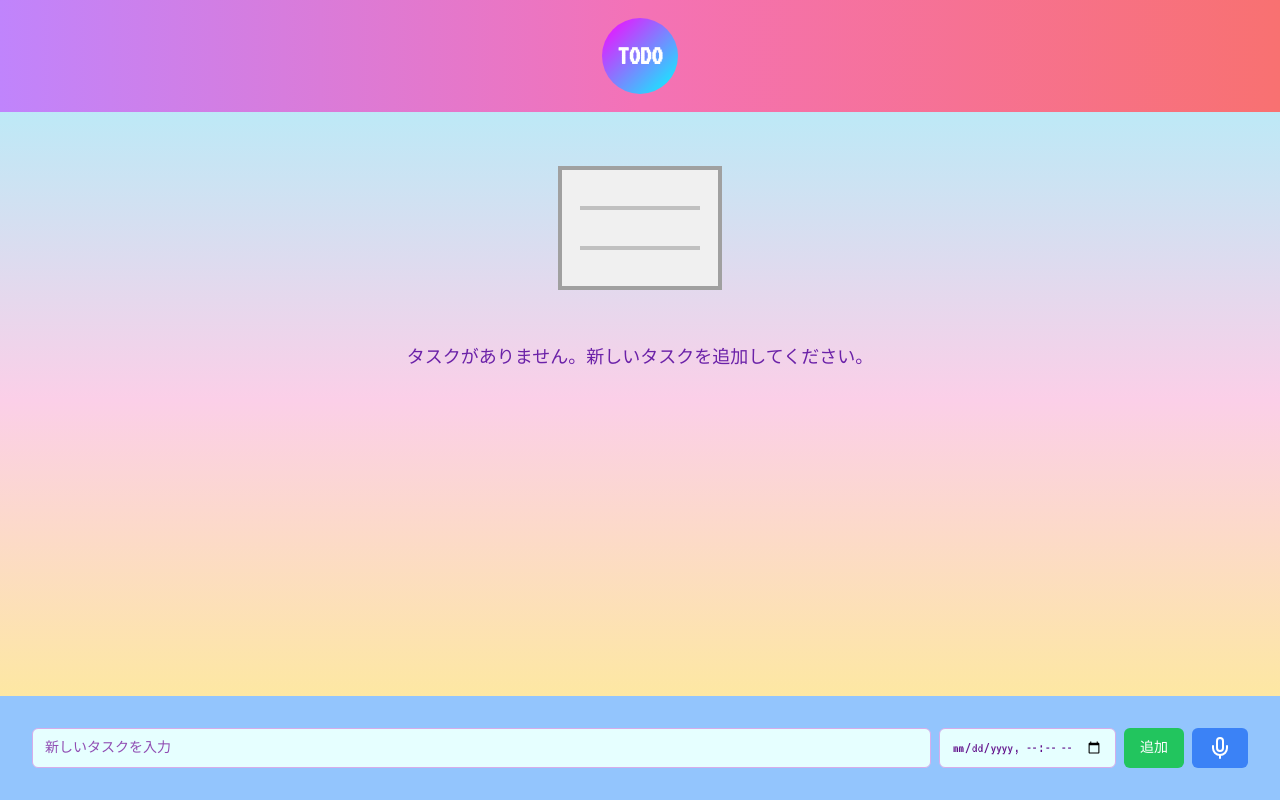
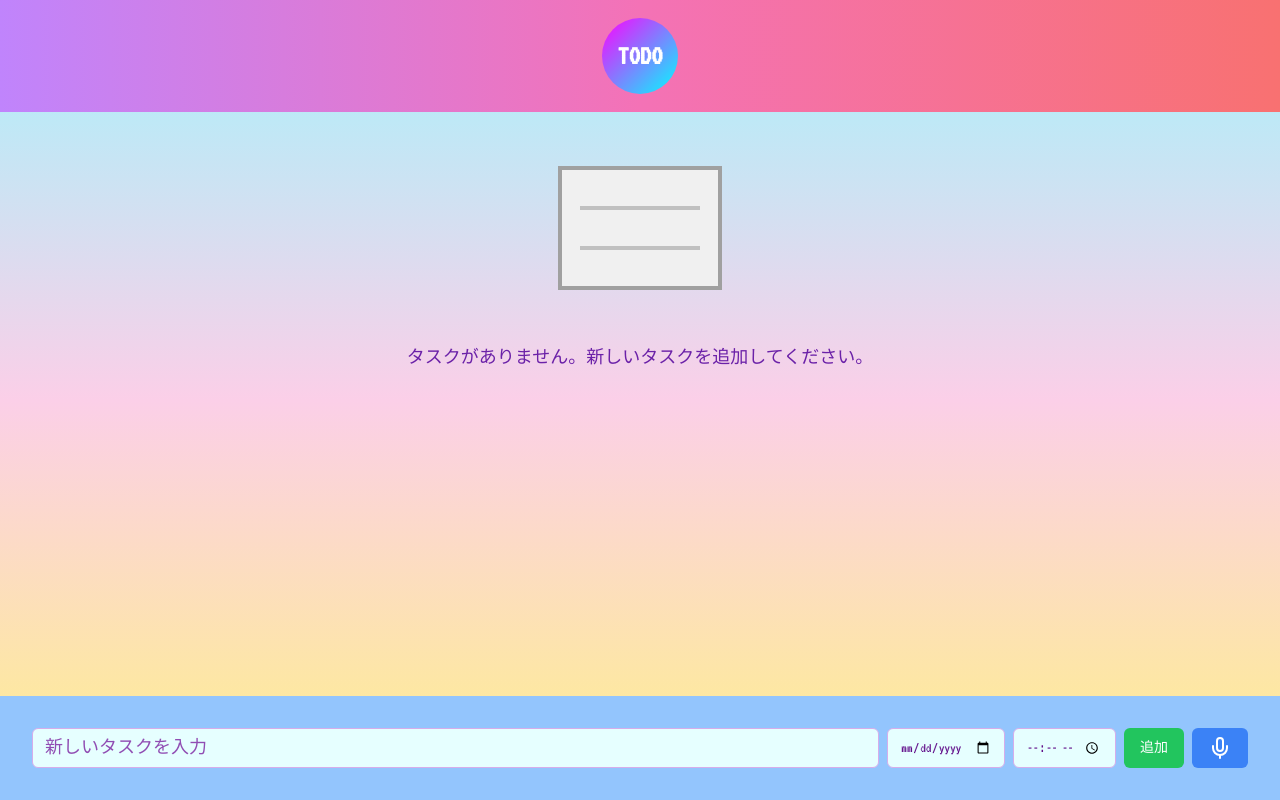
Before and after one commit to kentaro/todo, a Next.js app: page / in a window 1280 px wide. Built offline with nearby package versions, Linux system fonts and the light colour scheme.

Commit message:
スマホのChromeで、やっぱり期限選択の箇所にカレンダーが表示されていません。

```diff
--- a/src/app/layout.tsx
+++ b/src/app/layout.tsx
@@ -22,7 +22,7 @@ export default function RootLayout({
         <meta name="theme-color" content="#000000" />
         <link rel="apple-touch-icon" href="/todo/icon-192x192.png" />
       </head>
-      <body className={vt323.className}>
+      <body className={`${vt323.className} text-lg`}>
         {children}
         <script
           dangerouslySetInnerHTML={{
--- a/src/app/page.tsx
+++ b/src/app/page.tsx
@@ -99,7 +99,7 @@ export default function Home() {
   };
 
   return (
-    <div className="flex flex-col min-h-screen bg-gradient-to-b from-cyan-200 via-pink-200 to-yellow-200">
+    <div className="flex flex-col min-h-screen bg-gradient-to-b from-cyan-200 via-pink-200 to-yellow-200 text-lg">
       <header className="bg-gradient-to-r from-purple-400 via-pink-400 to-red-400 p-4">
         <div className="container mx-auto flex justify-center">
           <Y2KLogo />
--- a/src/components/add-todo.tsx
+++ b/src/components/add-todo.tsx
@@ -12,15 +12,18 @@ type AddTodoProps = {
 export function AddTodo({ onAdd }: AddTodoProps) {
   const [title, setTitle] = useState('')
   const [dueDate, setDueDate] = useState('')
+  const [dueTime, setDueTime] = useState('')
   const [isListening, setIsListening] = useState(false)
 
   const handleSubmit = (e: React.FormEvent) => {
     e.preventDefault()
     if (title.trim()) {
-      const dueDateObj = dueDate ? new Date(dueDate) : undefined
+      const dueDateTimeString = dueDate && dueTime ? `${dueDate}T${dueTime}` : undefined
+      const dueDateObj = dueDateTimeString ? new Date(dueDateTimeString) : undefined
       onAdd(title.trim(), dueDateObj)
       setTitle('')
       setDueDate('')
+      setDueTime('')
     }
   }
 
@@ -58,24 +61,21 @@ export function AddTodo({ onAdd }: AddTodoProps) {
             type="text"
             value={title}
             onChange={(e) => setTitle(e.target.value)}
-            placeholder="新しいタスクを入力"
-            className="w-full"
+            placeholder="新しいタスクを入力" className="w-full text-lg"
           />
-          <div className="relative w-full sm:w-auto">
+          <div className="flex w-full sm:w-auto gap-2">
             <Input
-              type="datetime-local"
+              type="date"
               value={dueDate}
               onChange={(e) => setDueDate(e.target.value)}
-              className="w-full sm:w-auto appearance-none"
-              id="dueDateInput"
+              className="w-full sm:w-auto"
             />
-            <Button
-              type="button"
-              className="absolute right-1 top-1/2 -translate-y-1/2 p-1 hidden sm:block"
-              variant="ghost"
-              onClick={() => (document.getElementById('dueDateInput') as HTMLInputElement)?.showPicker()}
-            >
-            </Button>
+            <Input
+              type="time"
+              value={dueTime}
+              onChange={(e) => setDueTime(e.target.value)}
+              className="w-full sm:w-auto"
+            />
           </div>
         </div>
         <div className="flex w-full sm:w-auto gap-2 mt-2 sm:mt-0">
--- a/src/components/todo-item.tsx
+++ b/src/components/todo-item.tsx
@@ -30,7 +30,7 @@ export function TodoItem({ todo, onToggle, onDelete }: TodoItemProps) {
       <div className="flex-grow">
         <label
           htmlFor={`todo-${todo.id}`}
-          className={`text-white text-lg ${todo.completed ? 'line-through opacity-50' : ''}`}
+          className={`text-white text-xl ${todo.completed ? 'line-through opacity-50' : ''}`}
         >
           {todo.title}
         </label>
```
